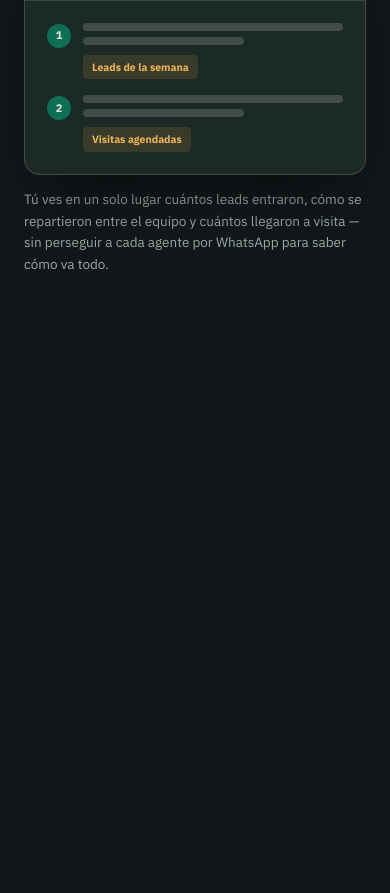
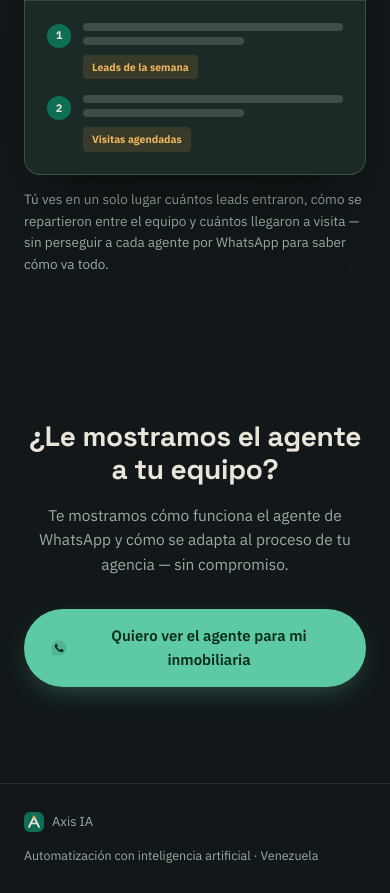
Before and after one commit to antoniomariaa/axis-ia-landing, a plain HTML site: page inmobiliarias/index.html in a window 390 px wide. Shown: the part 3611-4504 px from the top of the page. Before the commit the page ends 3943 px from the top, so only its background shows below. Drawn offline with Linux system fonts and the light colour scheme.

Commit message:
E1-T4: cta final, footer y pasada responsive

```diff
--- a/blueprints/landing-inmobiliarias/tasks.json
+++ b/blueprints/landing-inmobiliarias/tasks.json
@@ -90,7 +90,7 @@
     ],
     "checkpoint": "step-04-cta-footer-responsive",
     "files": ["inmobiliarias/index.html"],
-    "status": "pending"
+    "status": "done"
   },
   {
     "id": "E1-T5",
--- a/inmobiliarias/index.html
+++ b/inmobiliarias/index.html
@@ -556,5 +556,35 @@
       </div>
     </div>
   </section>
+  <section class="final-cta" id="contacto">
+    <div class="wrap">
+      <h2>¿Le mostramos el agente a tu equipo?</h2>
+      <p>Te mostramos cómo funciona el agente de WhatsApp y cómo se adapta al proceso de tu agencia — sin compromiso.</p>
+      <a class="btn-primary" href="https://wa.me/584121484033?text=Hola%2C%20quiero%20ver%20el%20agente%20de%20WhatsApp%20para%20mi%20inmobiliaria" target="_blank" rel="noopener">
+        <svg width="18" height="18" viewBox="0 0 24 24" fill="none" aria-hidden="true" focusable="false">
+          <path d="M12 2C6.48 2 2 6.48 2 12c0 1.82.48 3.53 1.32 5.01L2 22l5.12-1.3A9.94 9.94 0 0012 22c5.52 0 10-4.48 10-10S17.52 2 12 2z" fill="#082A1B" opacity="0.14"/>
+          <path d="M17.3 14.13c-.28-.14-1.67-.82-1.93-.92-.26-.1-.45-.14-.64.14-.19.28-.73.92-.9 1.1-.16.19-.33.21-.61.07-.28-.14-1.18-.43-2.24-1.37-.83-.74-1.39-1.65-1.55-1.93-.16-.28-.02-.43.12-.57.13-.13.28-.33.42-.5.14-.16.19-.28.28-.47.09-.19.05-.35-.02-.5-.07-.14-.64-1.53-.87-2.1-.23-.55-.47-.48-.64-.49-.16-.01-.35-.01-.54-.01-.19 0-.5.07-.76.35-.26.28-1 1-1 2.42 0 1.43 1.03 2.82 1.17 3.01.14.19 2.03 3.1 4.93 4.34.69.3 1.22.48 1.64.62.69.22 1.32.19 1.81.11.55-.08 1.67-.68 1.91-1.34.24-.66.24-1.22.17-1.34-.07-.12-.26-.19-.54-.33z" fill="#082A1B"/>
+        </svg>
+        Quiero ver el agente para mi inmobiliaria
+      </a>
+    </div>
+  </section>
+
+  <footer>
+    <div class="wrap">
+      <div class="f-brand">
+        <div class="fmark">
+          <svg viewBox="0 0 20 20" xmlns="http://www.w3.org/2000/svg" aria-hidden="true" focusable="false">
+            <line x1="5" y1="15" x2="10" y2="5" stroke="#E9E5D8" stroke-width="1.8" stroke-linecap="round"/>
+            <line x1="15" y1="15" x2="10" y2="5" stroke="#E9E5D8" stroke-width="1.8" stroke-linecap="round"/>
+            <line x1="7" y1="11.5" x2="13" y2="11.5" stroke="#E9E5D8" stroke-width="1.4" stroke-linecap="round"/>
+            <circle cx="10" cy="5" r="1.4" fill="#E9A23B"/>
+          </svg>
+        </div>
+        <span>Axis IA</span>
+      </div>
+      <span class="f-note">Automatización con inteligencia artificial · Venezuela</span>
+    </div>
+  </footer>
 </body>
 </html>
```
